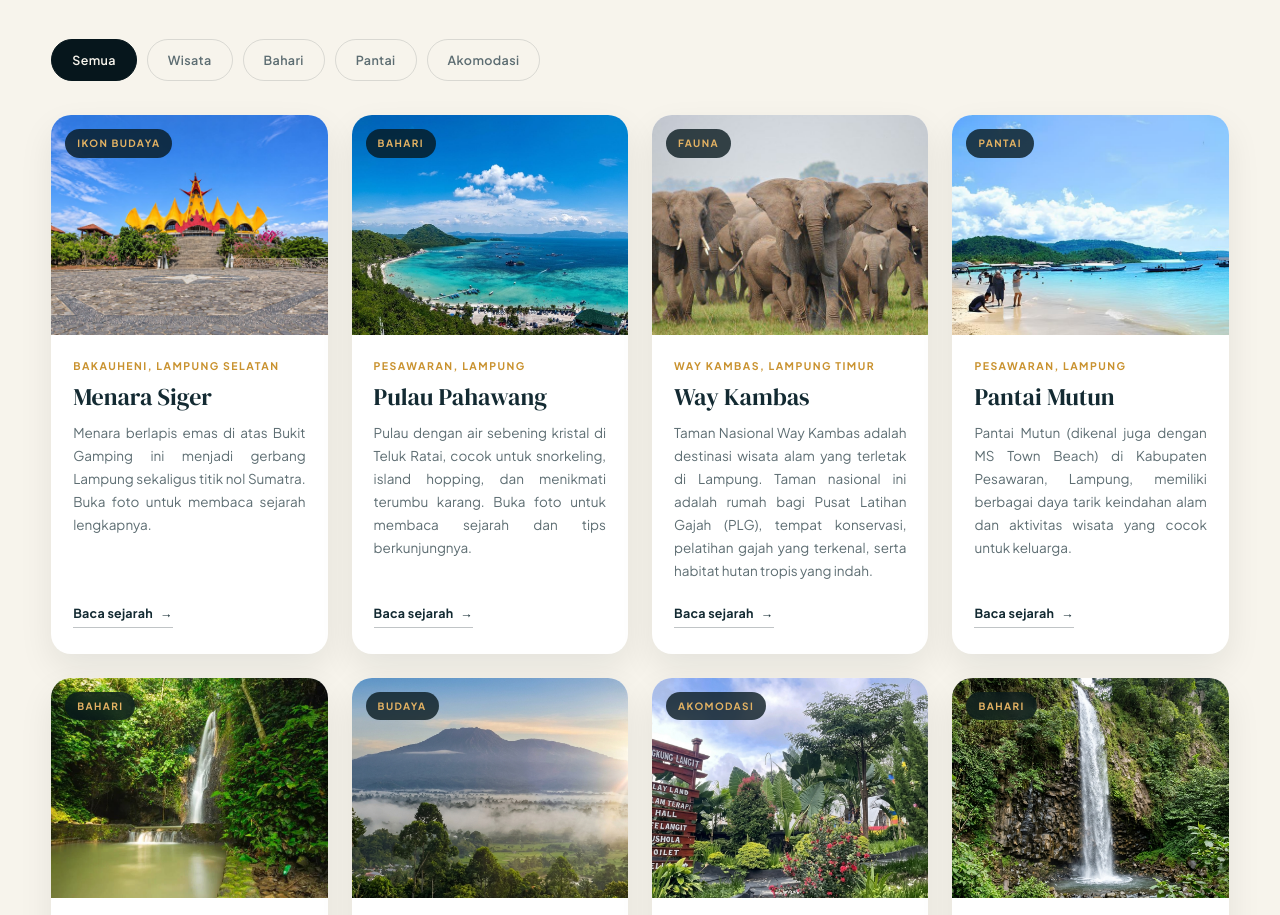
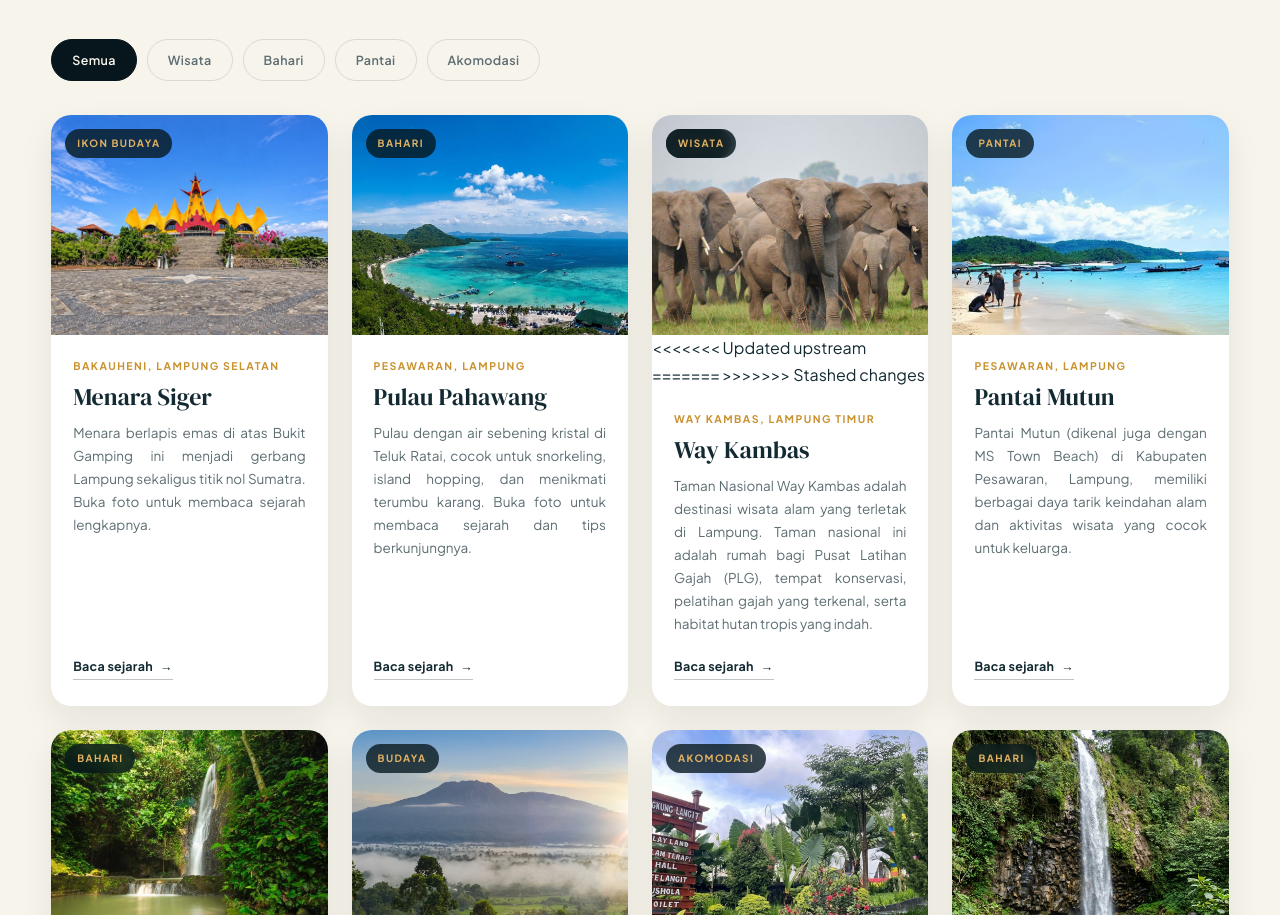
Before and after one commit to Alethea-huhuhaha/pariwisata, a plain HTML site: page index.html in a window 1280 px wide. Shown: the part 1966-2881 px from the top of the page. Drawn offline with Linux system fonts and the light colour scheme.

Commit message:
Update website pariwisata

```diff
--- a/index.html
+++ b/index.html
@@ -359,10 +359,14 @@
                 </div>
             </article>
 
-            <article class="dest-card reveal" data-category="akomodasi bahari">
+            <article class="dest-card reveal" data-category="budaya akomodasi">
                 <button class="dest-media dest-media--button" type="button" data-modal-open="telukModal" aria-haspopup="dialog" aria-controls="telukModal" aria-label="Buka sejarah Teluk Pahawang">
                     <img src="img/gajah.jpg" alt="Pondok bambu di atas laut Teluk Pahawang" loading="lazy" decoding="async">
+<<<<<<< Updated upstream
                     <span class="dest-tag">Fauna</span>
+=======
+                    <span class="dest-tag">Wisata</span>
+>>>>>>> Stashed changes
                     <span class="dest-cta">Sejarah Way Kambas <span aria-hidden="true">&rarr;</span></span>
                 </button>
                 <div class="dest-body">
```
